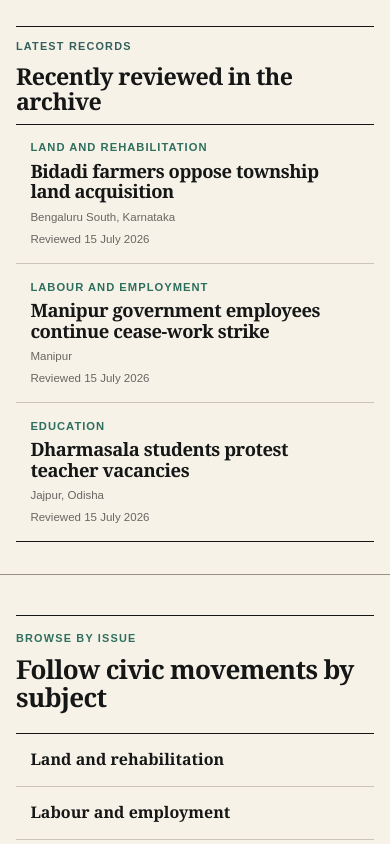
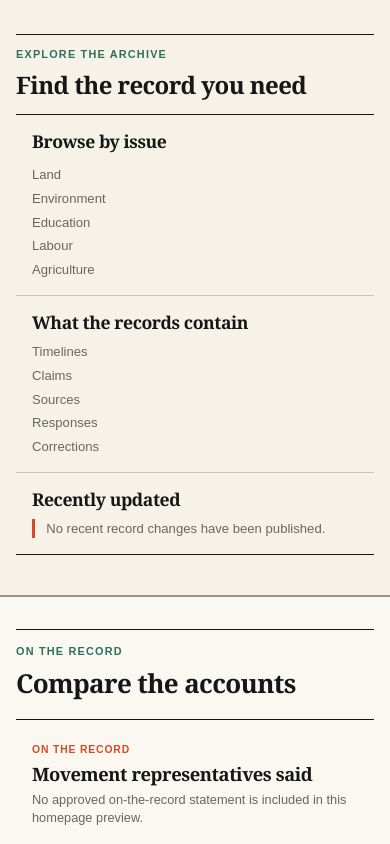
Before and after one commit to naveena04-rao/india-observed, a Next.js app: page / in a window 390 px wide. Shown: the part 1080-1924 px from the top of the page. Built offline with nearby package versions, Linux system fonts and the light colour scheme.

Commit message:
Replace duplicated record stream

```diff
--- a/src/app/globals.css
+++ b/src/app/globals.css
@@ -1837,3 +1837,98 @@ h3 {
     grid-template-columns: 1fr;
   }
 }
+
+/* Archive exploration replaces the duplicated record stream */
+.archive-explore {
+  border-bottom: 1px solid var(--line-dark);
+  padding-block: 2.5rem;
+}
+
+.archive-explore .stream-heading {
+  border-top: 1px solid var(--ink);
+  display: block;
+  padding-top: 0.75rem;
+}
+
+.archive-explore .stream-heading h2 {
+  font-size: 1.5rem;
+  margin-bottom: 1rem;
+}
+
+.archive-columns {
+  border-bottom: 1px solid var(--ink);
+  border-top: 1px solid var(--ink);
+  display: grid;
+  grid-template-columns: repeat(3, 1fr);
+}
+
+.archive-columns > * {
+  padding: 1rem;
+}
+
+.archive-columns > *:not(:last-child) {
+  border-right: 1px solid var(--line);
+}
+
+.archive-columns h3 {
+  font-size: 1.1rem;
+  margin-bottom: 0.6rem;
+}
+
+.archive-columns nav,
+.archive-columns ul {
+  display: grid;
+  gap: 0.3rem;
+}
+
+.archive-columns ul {
+  list-style: none;
+  margin: 0;
+  padding: 0;
+}
+
+.archive-columns a,
+.archive-columns li,
+.archive-columns p {
+  color: var(--muted);
+  font-size: 0.82rem;
+  margin: 0;
+}
+
+.archive-columns a {
+  text-decoration-color: var(--line-dark);
+  text-underline-offset: 0.2rem;
+}
+.recent-updates p {
+  border-left: 3px solid var(--terracotta);
+  padding-left: 0.7rem;
+}
+
+@media (max-width: 700px) {
+  .archive-columns {
+    grid-template-columns: 1fr;
+  }
+  .archive-columns > *:not(:last-child) {
+    border-bottom: 1px solid var(--line);
+    border-right: 0;
+  }
+}
+
+.correction-empty-state {
+  border-bottom: 1px solid var(--ink);
+  border-top: 1px solid var(--ink);
+  display: grid;
+  gap: 0.35rem;
+  padding: 1rem 0;
+}
+
+.correction-empty-state strong {
+  font-family: Georgia, "Times New Roman", serif;
+  font-size: 1.1rem;
+}
+
+.correction-empty-state p {
+  color: var(--muted);
+  font-size: 0.8rem;
+  margin: 0;
+}
--- a/src/app/page.tsx
+++ b/src/app/page.tsx
@@ -159,39 +159,35 @@ export default function HomePage() {
         </div>
       </section>
 
-      <section className="search-band latest-stream" aria-labelledby="latest-heading">
+      <section className="archive-explore" id="records" aria-labelledby="archive-heading">
         <div className="page-shell">
           <div className="stream-heading">
-            <p className="section-kicker muted-kicker">Latest records</p>
-            <h2 id="latest-heading">Recently reviewed in the archive</h2>
+            <p className="section-kicker">Explore the archive</p>
+            <h2 id="archive-heading">Find the record you need</h2>
           </div>
-          <div className="stream-grid">
-            {featuredRecords.map((record) => (
-              <article key={record.id}>
-                <p className="record-topic">{record.topic}</p>
-                <h3>{record.title}</h3>
-                <p>{record.place}</p>
-                <time dateTime="2026-07-15">Reviewed {record.reviewed}</time>
-              </article>
-            ))}
-          </div>
-        </div>
-      </section>
-
-      <section className="records-section" id="records">
-        <div className="page-shell">
-          <div className="section-intro ruled-heading">
+          <div className="archive-columns">
+            <nav aria-label="Browse records by issue">
+              <h3>Browse by issue</h3>
+              <a href="#records">Land</a>
+              <a href="#records">Environment</a>
+              <a href="#records">Education</a>
+              <a href="#records">Labour</a>
+              <a href="#records">Agriculture</a>
+            </nav>
             <div>
-              <p className="section-kicker">Browse by issue</p>
-              <h2>Follow civic movements by subject</h2>
+              <h3>What the records contain</h3>
+              <ul>
+                <li>Timelines</li>
+                <li>Claims</li>
+                <li>Sources</li>
+                <li>Responses</li>
+                <li>Corrections</li>
+              </ul>
             </div>
-          </div>
-          <div className="issue-links" aria-label="Browse records by issue">
-            <a href="#records">Land and rehabilitation</a>
-            <a href="#records">Labour and employment</a>
-            <a href="#records">Education</a>
-            <a href="#records">Environment</a>
-            <a href="#records">Agriculture</a>
+            <div className="recent-updates">
+              <h3>Recently updated</h3>
+              <p>No recent record changes have been published.</p>
+            </div>
           </div>
         </div>
       </section>
@@ -335,15 +331,15 @@ export default function HomePage() {
           </div>
           <ol>
             <li>
-              <span>{featuredRecords[0].id}</span>
+              <span>Documentation gap</span>
               <p>Which disputed details can additional public documentation resolve?</p>
             </li>
             <li>
-              <span>{featuredRecords[1].id}</span>
+              <span>Documentation gap</span>
               <p>Has the official response under review been documented in a publishable source?</p>
             </li>
             <li>
-              <span>{featuredRecords[2].id}</span>
+              <span>Documentation gap</span>
               <p>Is later outcome documentation available beyond the recorded same-day response?</p>
             </li>
           </ol>
@@ -358,22 +354,9 @@ export default function HomePage() {
               <h2>Changes remain visible</h2>
             </div>
           </div>
-          <div className="clarification-grid">
-            <article>
-              <span>Response under review</span>
-              <h3>{featuredRecords[1].title}</h3>
-              <p>{featuredRecords[1].note}</p>
-            </article>
-            <article>
-              <span>Response recorded</span>
-              <h3>{featuredRecords[2].title}</h3>
-              <p>{featuredRecords[2].note}</p>
-            </article>
-            <article>
-              <span>Corrections</span>
-              <h3>No recent correction entry</h3>
-              <p>No recent public correction is included in the reviewed homepage data.</p>
-            </article>
+          <div className="correction-empty-state">
+            <strong>No recent record changes have been published.</strong>
+            <p>Corrections and clarifications will appear here after editorial review.</p>
           </div>
         </div>
       </section>
```
Also changed, not shown: 1 other file (tests, documents, lock files or other folders).
